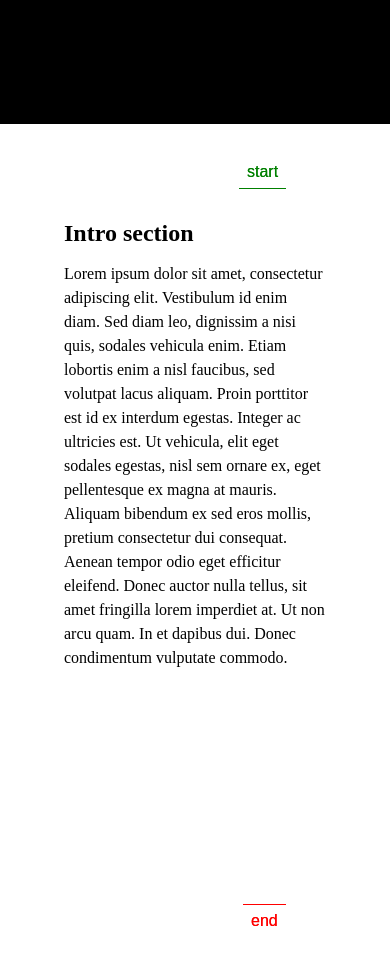
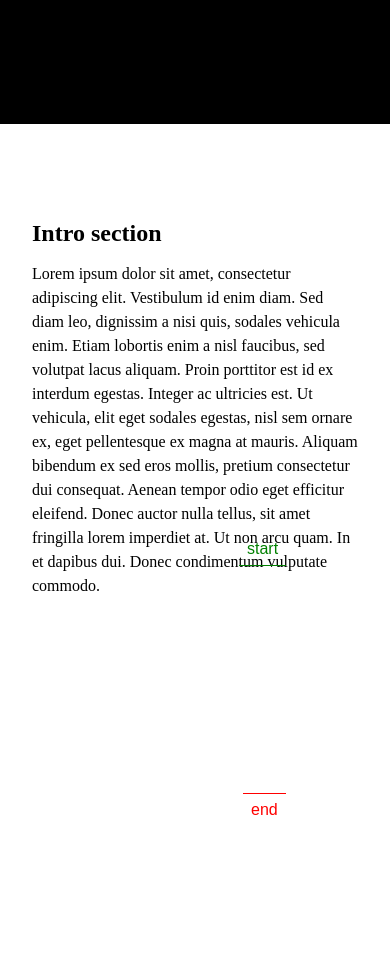
Before and after one commit to ryanblyth/scrollytelling-poc, a plain HTML site: page index.html in a window 390 px wide. Shown: the part 720-1684 px from the top of the page. Drawn offline with nearby package versions, Linux system fonts and the light colour scheme.

Commit message:
feat: add initial scrolltrigger for mobile

```diff
--- a/script.js
+++ b/script.js
@@ -1,16 +1,63 @@
 // Load DOM
 document.addEventListener("DOMContentLoaded", (event) =>{
 
+  // // Shrink the left column
+  // gsap.to(".section-start-onscreen", {
+  //   flexBasis: "66%",
+  //   duration: 2,
+  //   ease: "power2.out",
+  //   scrollTrigger: {
+  //     trigger: ".section-start-onscreen",
+  //     start: "top 75%", // when the top of .section-start-onscreen hits center of viewport height
+  //     toggleActions: "play reverse play reverse",
+  //     markers: true
+  //   }
+  // });
+
+  // // Expand and fade in the right column
+  // gsap.to(".section-start-offscreen-right", {
+  //   flexBasis: "33%",
+  //   opacity: 1,
+  //   duration: 2,
+  //   ease: "power2.out",
+  //   scrollTrigger: {
+  //     trigger: ".section-start-onscreen",
+  //     start: "top 75%", // when the top of .section-start-onscreen hits center of viewport height
+  //     toggleActions: "play reverse play reverse",
+  //     markers: true
+  //   }
+  // });
+
+  // gsap.from(".slide-in", {
+  //   x: '100vw',
+  //   duration: 2,
+  //   ease: "power2.out",
+  //   scrollTrigger: {
+  //     trigger: ".slide-in",
+  //     start: "top 75%", // when the top of .slide-in hits center of viewport height
+  //     toggleActions: "play reverse play reverse"
+  //     // markers: true
+  //   }
+  // });
+
+
+
+
+
+ScrollTrigger.matchMedia({
+
+  // DESKTOP ONLY
+  "(min-width: 768px)": function () {
     // Shrink the left column
     gsap.to(".section-start-onscreen", {
       flexBasis: "66%",
       duration: 2,
       ease: "power2.out",
       scrollTrigger: {
-      trigger: ".section-start-onscreen",
-      start: "top center", // when the top of .section-start-onscreen hits center of viewport height
+        trigger: ".section.intro",
+        start: "top 75%",
         toggleActions: "play reverse play reverse",
-      markers: true
+        // markers: true
       }
     });
 
@@ -21,24 +68,56 @@ document.addEventListener("DOMContentLoaded", (event) =>{
       duration: 2,
       ease: "power2.out",
       scrollTrigger: {
-      trigger: ".section-start-onscreen",
-      start: "top center", // when the top of .section-start-onscreen hits center of viewport height
+        trigger: ".section.intro",
+        start: "top 75%",
         toggleActions: "play reverse play reverse",
-      markers: true
+        // markers: true
       }
     });
 
+    // Slide the image in from the right
     gsap.from(".slide-in", {
       x: '100vw',
       duration: 2,
       ease: "power2.out",
       scrollTrigger: {
         trigger: ".slide-in",
-      start: "top center", // when the top of .slide-in hits center of viewport height
-      toggleActions: "play reverse play reverse"
+        start: "top 75%",
+        toggleActions: "play reverse play reverse",
         // markers: true
       }
     });
+  },
+
+  // MOBILE ONLY
+  "(max-width: 767px)": function () {
+    // Initially hide the image container on mobile
+    gsap.set(".section-start-offscreen-right", {
+      height: 0,
+      // y: -100
+    });
+
+    // Slide the image down from above when triggered
+    gsap.to(".section-start-offscreen-right", {
+      height: "auto",
+      // y: 0,
+      ease: "none",
+      scrollTrigger: {
+        trigger: ".slide-in",
+        start: "-20% 80%",
+        end: "50% 80%",
+        scrub: true,
+        markers: true
+      }
+    });
+  }
+
+});
+
+
+
+
+
 
 
 })
--- a/style.css
+++ b/style.css
@@ -19,7 +19,7 @@
   max-width: 1200px;
   height: 100vh;
   margin: 0 auto;
-  overflow: hidden;
+  /* overflow: hidden; */
 }
 .section-start-onscreen {
   flex: 1 1 100%;
@@ -35,3 +35,23 @@
   position: relative; /* Set offest so image is offscreen */
   will-change: transform;
 }
+
+@media (max-width: 767px) {
+  .section.intro {
+    flex-direction: column;
+  }
+
+  .section-start-onscreen,
+  .section-start-offscreen-right {
+    flex: none;
+    width: 100%;
+      padding: 2rem 0;
+  }
+
+  /* Initially hide the image container on mobile */
+  .section-start-offscreen-right {
+    opacity: 1;
+    overflow: hidden;
+    padding: 0;
+  }
+}
```
Also changed, not shown: index.html (+9 -0 lines). Lines whose indentation alone changed are shown as unchanged.
